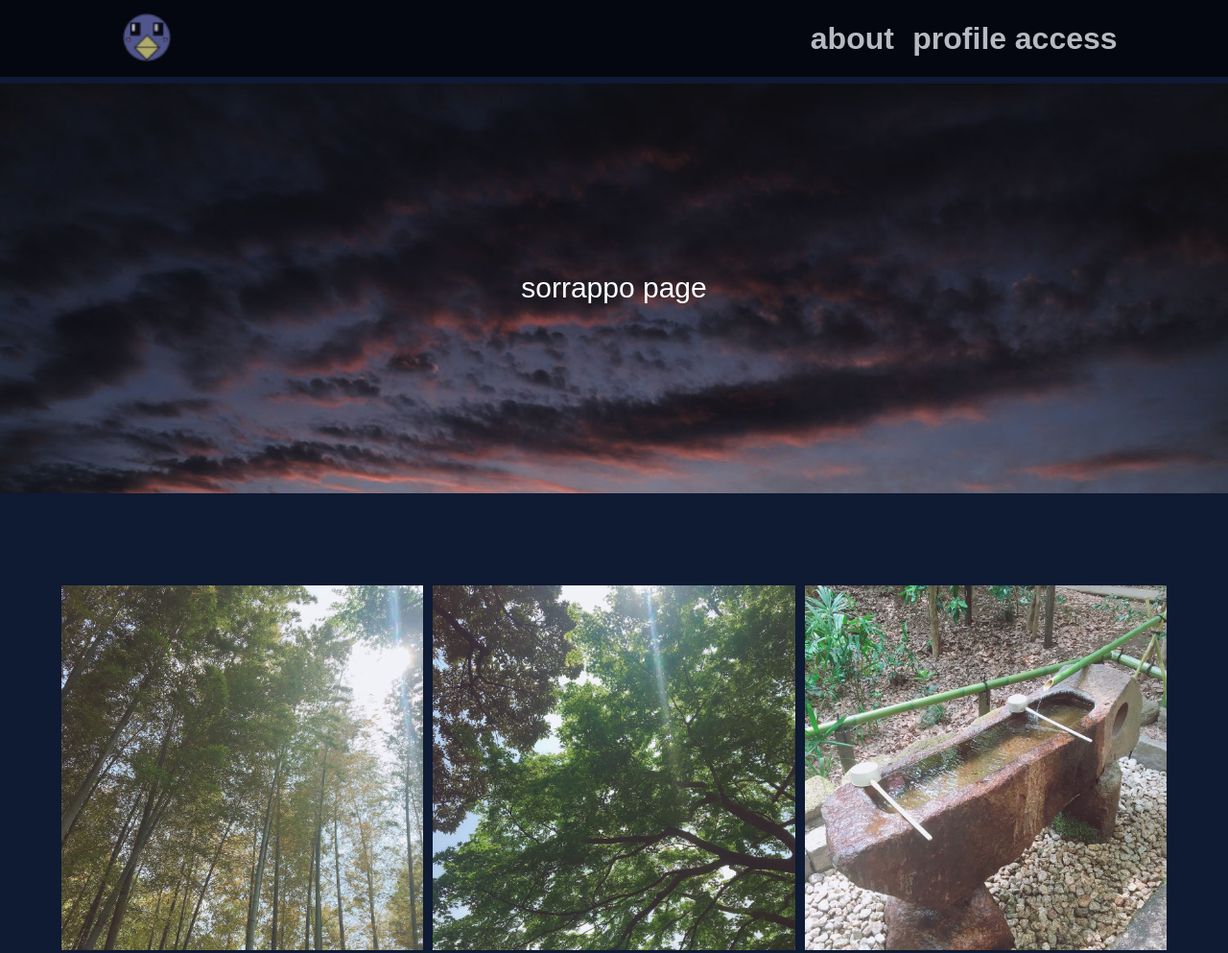
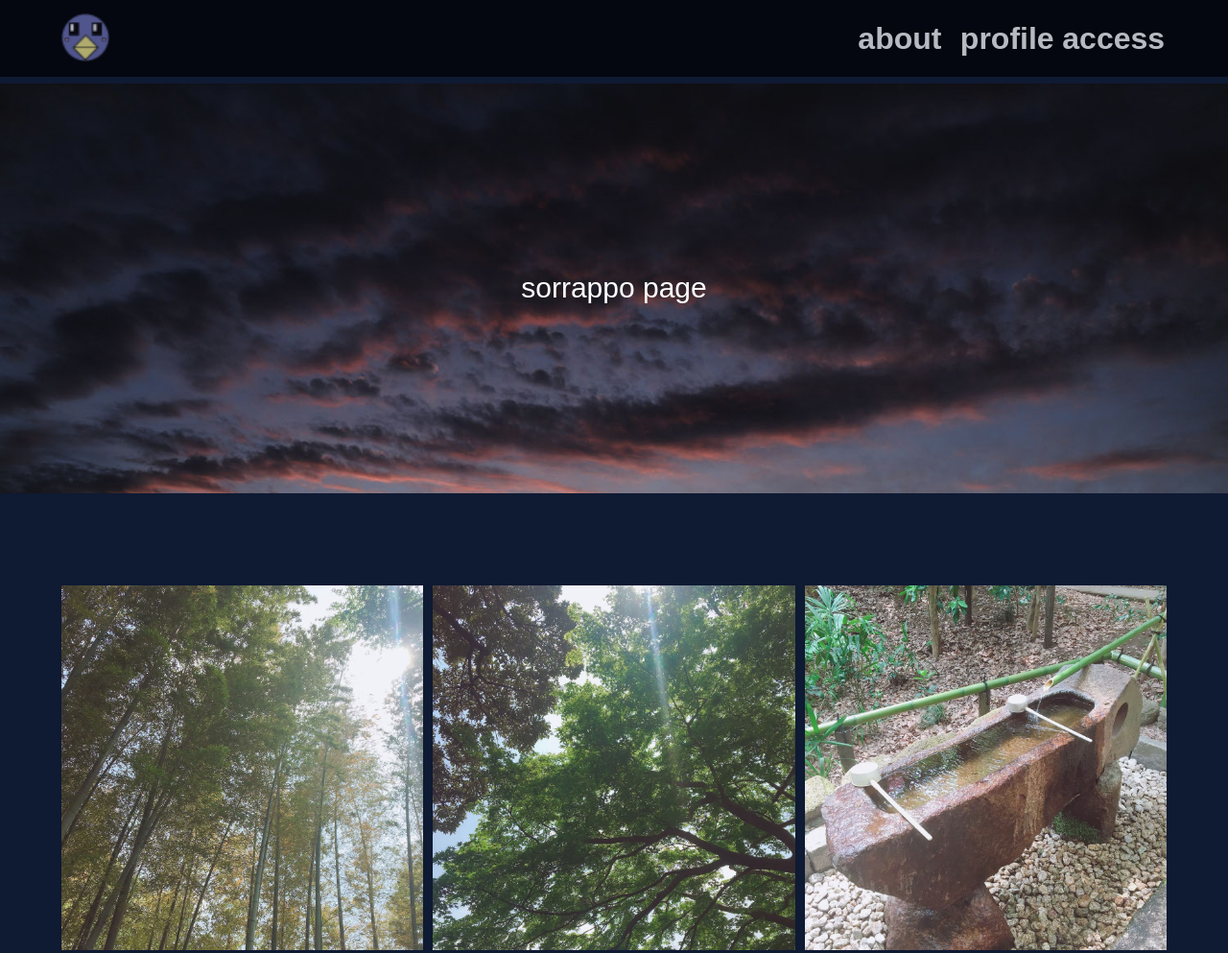
Before and after one commit to katoayano/learning, a plain HTML site: page index.html in a window 1280 px wide. Shown: the top 993 px of the page at 96% size. Drawn offline with Linux system fonts and the light colour scheme.

Commit message:
no message

```diff
--- a/style.css
+++ b/style.css
@@ -16,7 +16,7 @@ body {
   display: flex;
   justify-content: space-between;
   align-items: center;
-  width: 80%;
+  width: 90%;
   height: 100%;
   margin: 0 auto;
 }
@@ -24,6 +24,7 @@ body {
 .l-headerNav {
   display: flex;
   width: 30%;
+  justify-content: flex-end;
 }
 
 .l-headerNavList {
```
